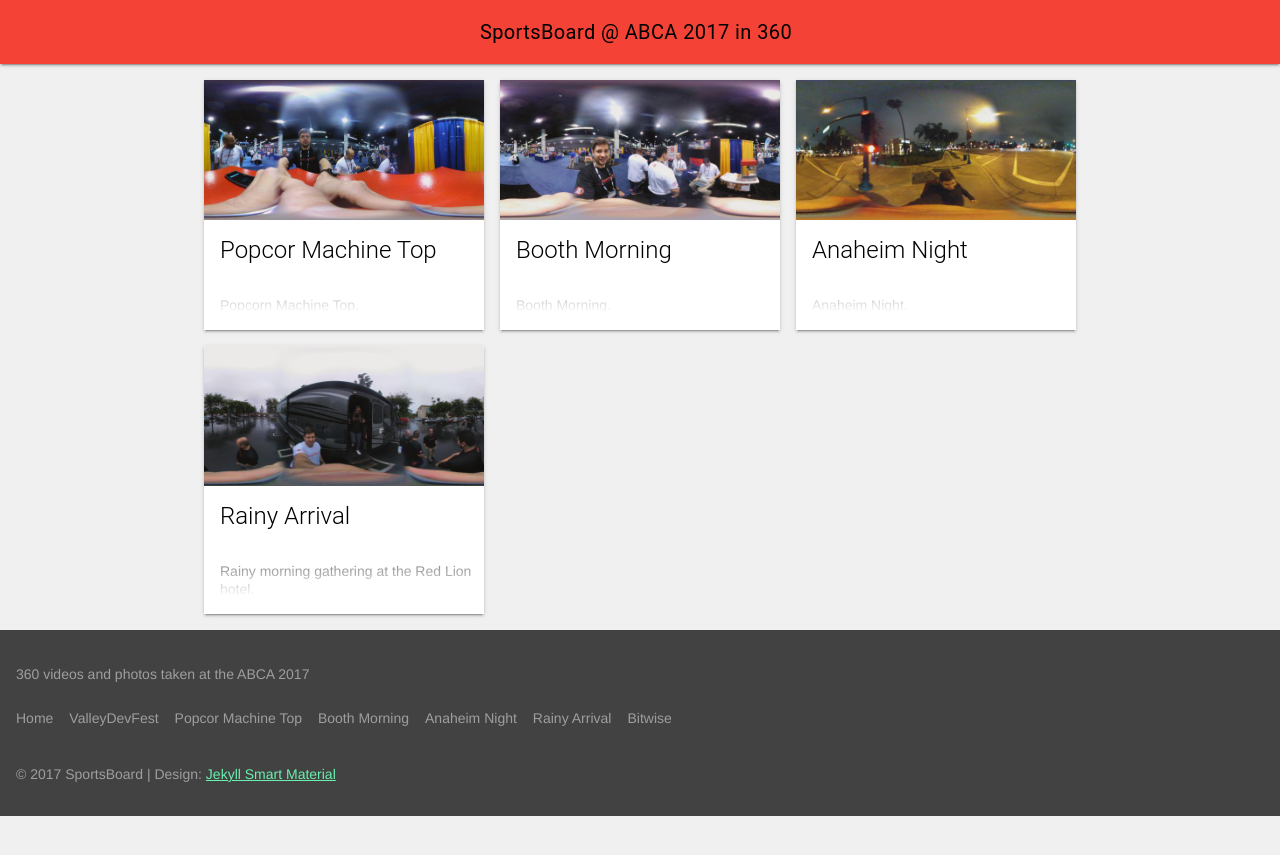
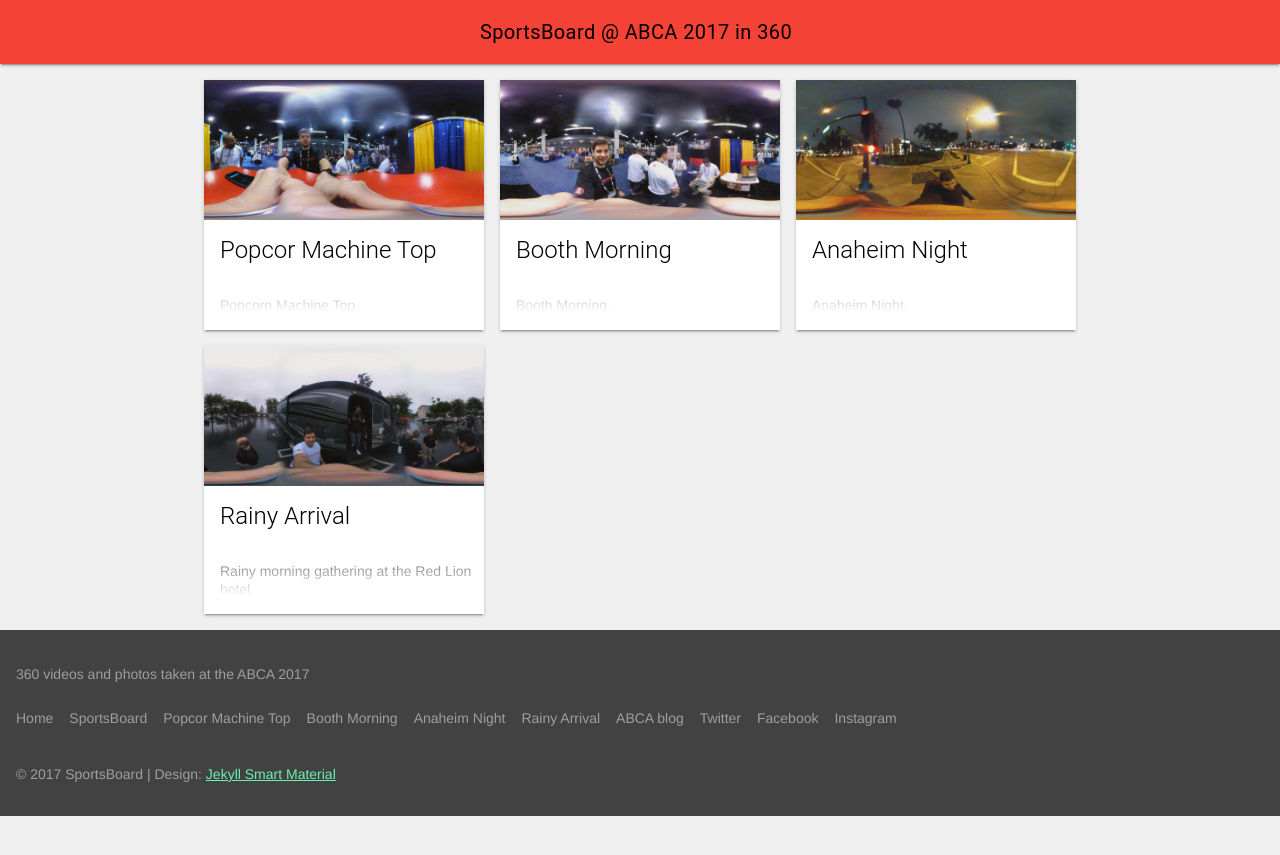
Before and after one commit to SportsBoard/ABCA2017, a Jekyll site: the page built from index.html, in a window 1280 px wide. Shown: the top 855 px of the page. Built offline with Jekyll 4.4.1, drawn with Linux system fonts in a browser that asks for light colours.

Commit message:
Remove Bitwise and add social links

```diff
--- a/_includes/footer.html
+++ b/_includes/footer.html
@@ -8,7 +8,7 @@
                 <a href="{{ site.baseurl }}/">Home</a>
             </li>
             <li>
-                <a href="{{ site.devfest }}/">ValleyDevFest</a>
+                <a href="{{ site.sportsboard }}/">SportsBoard</a>
             </li>
             {% for post in site.posts %}
             {% if post.title %}
@@ -18,7 +18,16 @@
             {% endif %}
             {% endfor %}
             <li>
-                <a href="{{ site.bitwise }}/">Bitwise</a>
+                <a href="{{ site.blog }}/">ABCA blog</a>
+            </li>
+            <li>
+                <a href="{{ site.twitter }}/">Twitter</a>
+            </li>
+            <li>
+                <a href="{{ site.facebook }}/">Facebook</a>
+            </li>
+            <li>
+                <a href="{{ site.instagram }}/">Instagram</a>
             </li>
         </ul>
         <div class="copyright">
--- a/_includes/menu-left.html
+++ b/_includes/menu-left.html
@@ -2,12 +2,15 @@
     <span class="mdl-layout-title">360 Tour</span>
     <nav class="mdl-navigation">
         <a class="mdl-navigation__link" href="{{ site.baseurl }}/">Home</a>
-        <a class="mdl-navigation__link" href="{{ site.devfest }}/">ValleyDevFest</a>
+        <a class="mdl-navigation__link" href="{{ site.sportsboard }}/">SportsBoard</a>
         {% for post in site.posts %}
         {% if post.title %}
         <a class="mdl-navigation__link" href="{{ post.url | prepend: site.baseurl }}">{{ post.title }}</a>
         {% endif %}
         {% endfor %}
-        <a class="mdl-navigation__link" href="{{ site.bitwise }}/">Bitwise</a>
+        <a class="mdl-navigation__link" href="{{ site.blog }}/">ABCA blog</a>
+        <a class="mdl-navigation__link" href="{{ site.twitter }}/">Twiter</a>
+        <a class="mdl-navigation__link" href="{{ site.facebook }}/">Facebook</a>
+        <a class="mdl-navigation__link" href="{{ site.instagram }}/">Instagram</a>
     </nav>
 </div>
```
Also changed, not shown: README.md.
